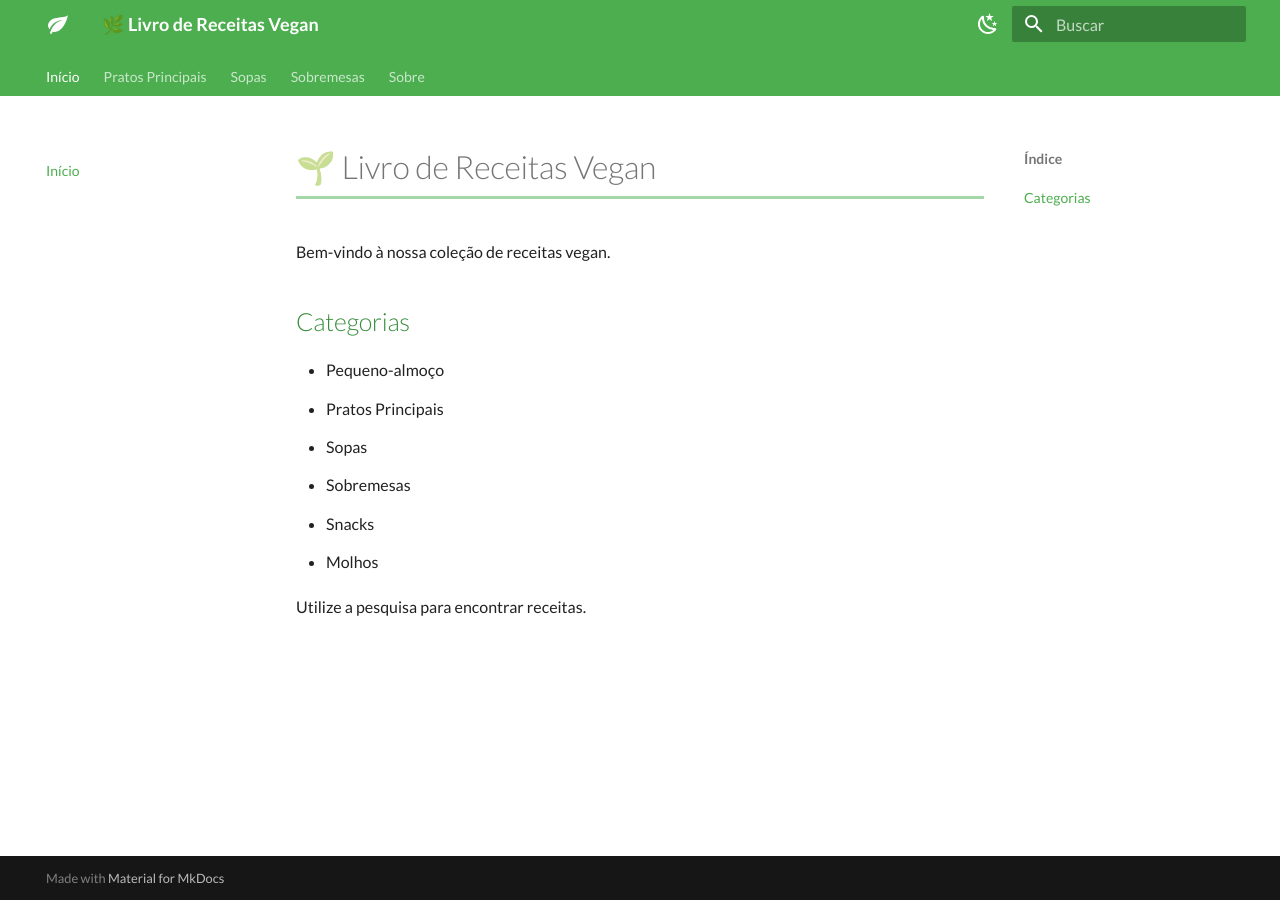
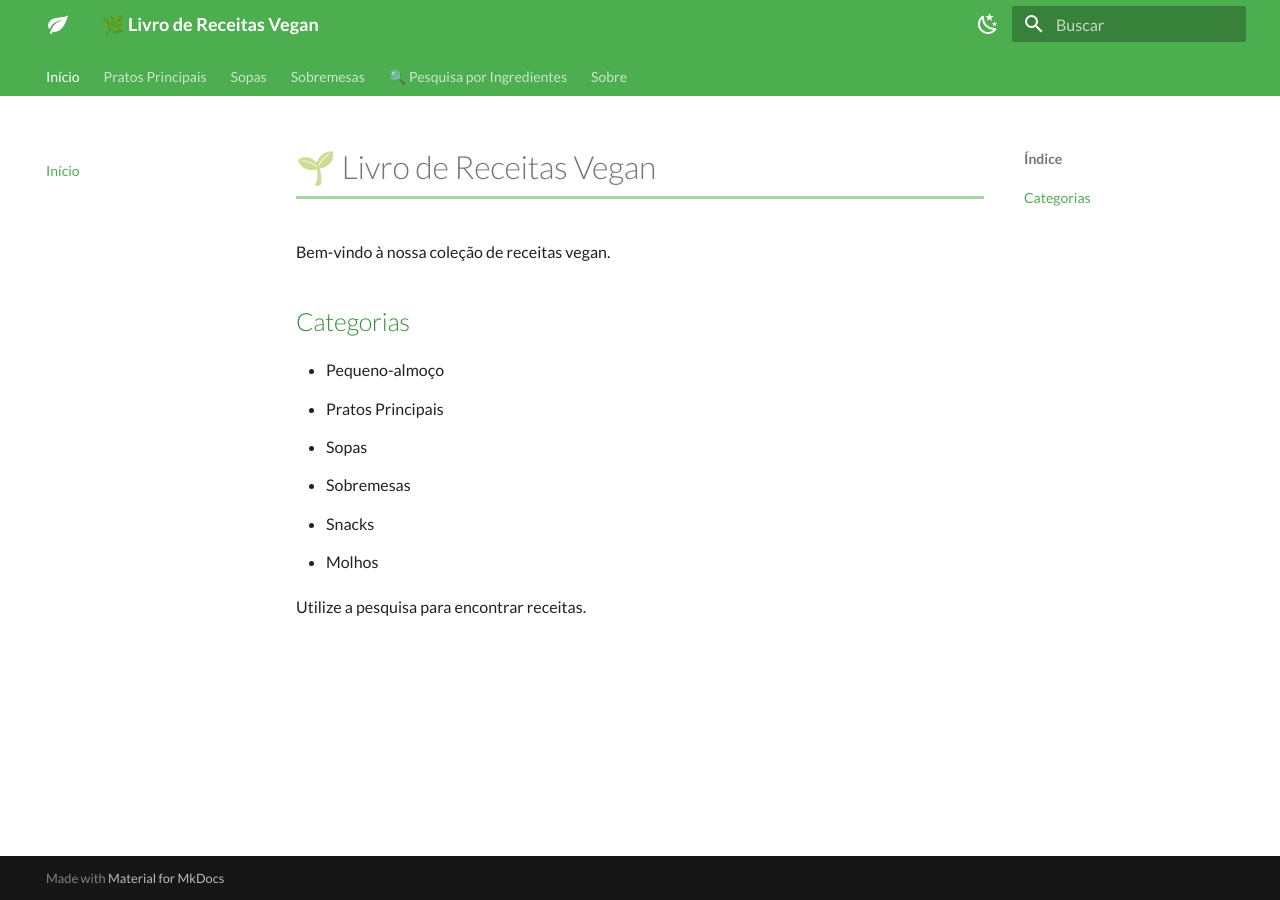
Before and after one commit to inessaav-97/vegan-recepies, an MkDocs documentation site: the page built from docs/index.md, in a window 1280 px wide. Built offline with MkDocs 1.6.1 and Material for MkDocs 9.7.7, drawn with Linux system fonts in a browser that asks for light colours.

Commit message:
add ingredient search page

```diff
--- a/mkdocs.yml
+++ b/mkdocs.yml
@@ -59,7 +59,11 @@
     - Sopa de Ervilhas com Croutons: sopas/sopa-ervilhas-croutons.md
   - Sobremesas:
     - Bolo de Banana Vegano com Chocolate: sobremesas/bolo-banana-vegano.md
+  - 🔍 Pesquisa por Ingredientes: pesquisar.md
   - Sobre: sobre.md
 
 extra_css:
   - stylesheets/extra.css
+
+extra_javascript:
+  - javascripts/ingredientes.js
```
